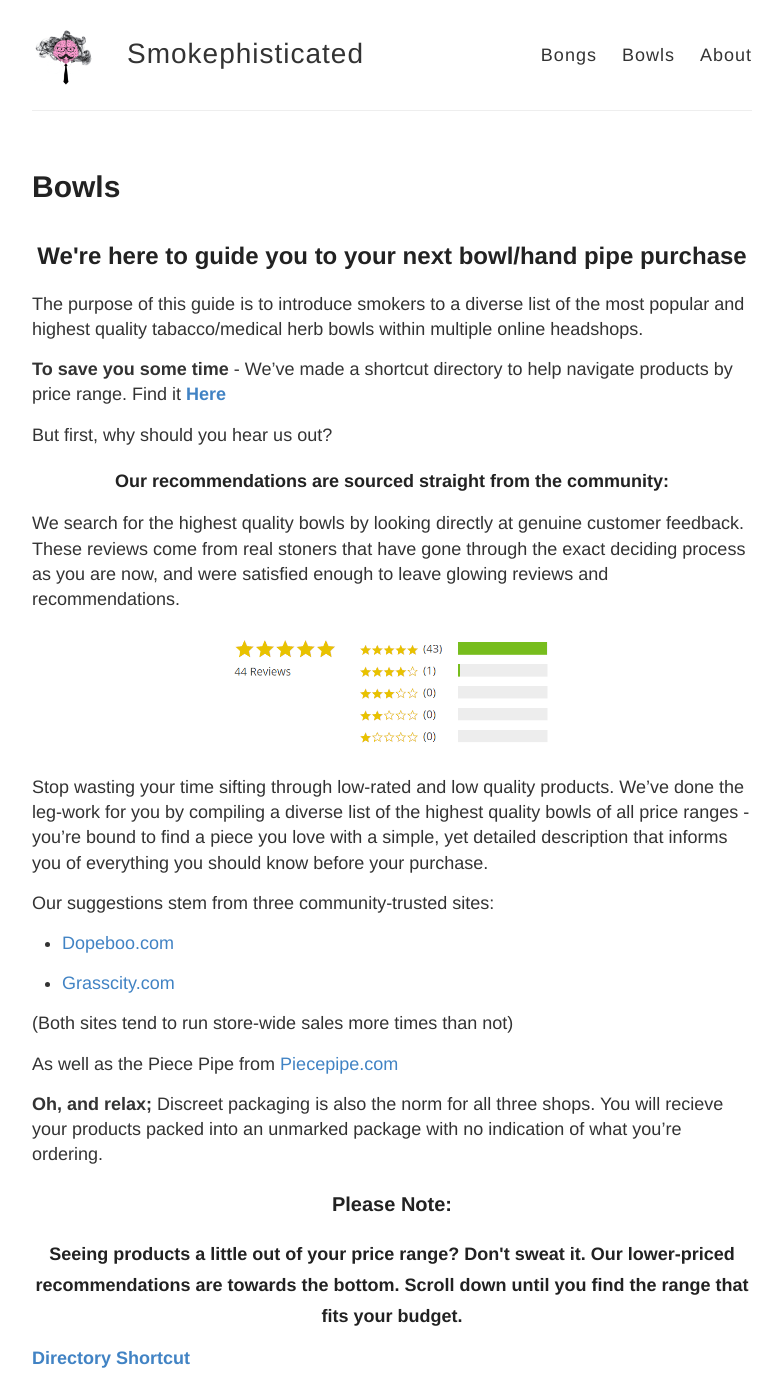
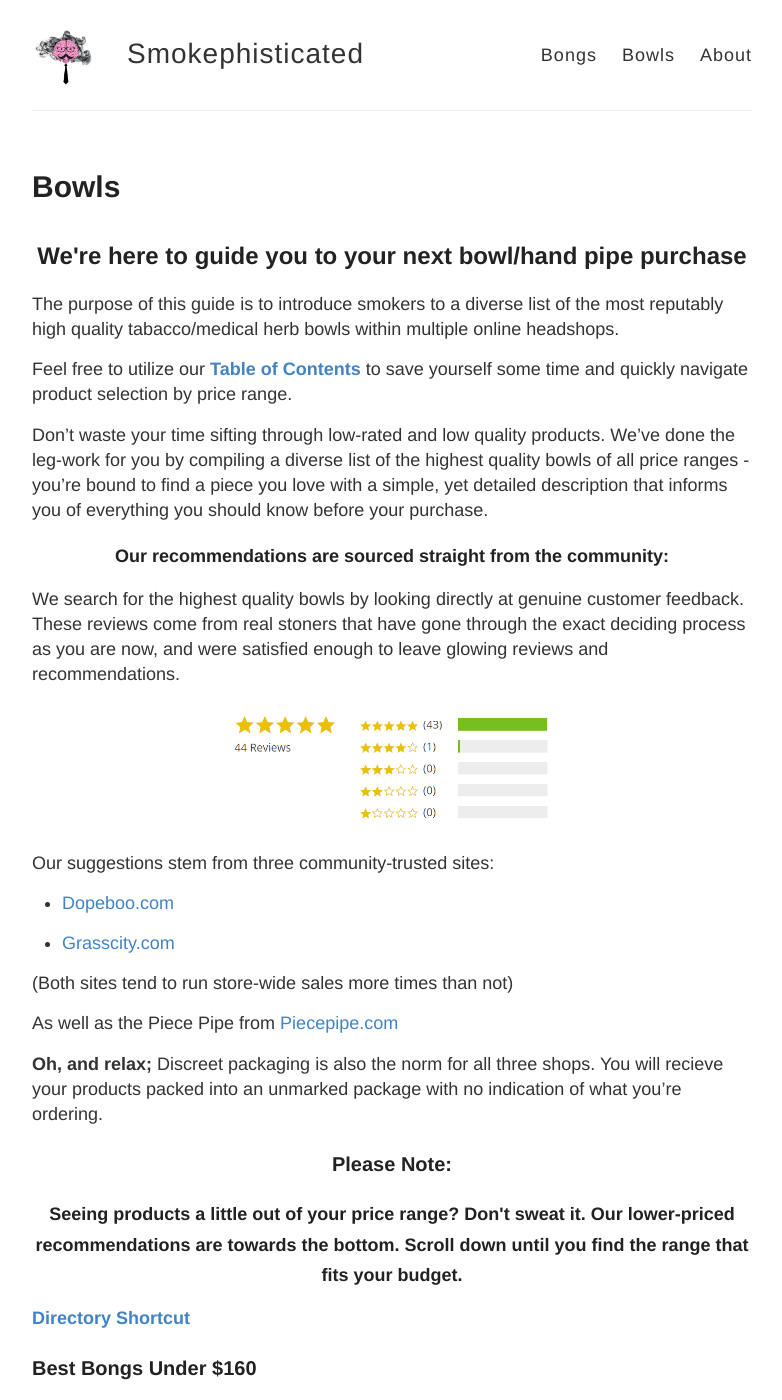
Before and after one commit to smokephisticated/smokephisticated, a Jekyll site: the page built from pages/bowls/bowls.md, in a window 1280 px wide and 1400 px high. Shown: the whole window, without its empty margins (248-1030 px from the left). Built offline with Jekyll 4.4.1, drawn with Linux system fonts in a browser that asks for light colours.

Commit message:
Directory tests

```diff
--- a/pages/bowls/bowls.md
+++ b/pages/bowls/bowls.md
@@ -7,19 +7,17 @@
 
 <h2 class="heading-center">We're here to guide you to your next bowl/hand pipe purchase</h2>
 
-The purpose of this guide is to introduce smokers to a diverse list of the most popular and highest quality tabacco/medical herb bowls within multiple online headshops.
+The purpose of this guide is to introduce smokers to a diverse list of the most reputably high quality tabacco/medical herb bowls within multiple online headshops.
 
-**To save you some time** - We've made a shortcut directory to help navigate products by price range. Find it  **[Here](#bowldirectory)**
+Feel free to utilize our **[Table of Contents](#bowldirectory)** to save yourself some time and quickly navigate product selection by price range.
 
-But first, why should you hear us out?
+Don't waste your time sifting through low-rated and low quality products. We've done the leg-work for you by compiling a diverse list of the highest quality bowls of all price ranges - you're bound to find a piece you love with a simple, yet detailed description that informs you of everything you should know before your purchase.
 
 <h5 class="heading-center">Our recommendations are sourced straight from the community:</h5>
 
 We search for the highest quality bowls by looking directly at genuine customer feedback. These reviews come from real stoners that have gone through the exact deciding process as you are now, and were satisfied enough to leave glowing reviews and recommendations.
 
 <img alt="Rating Example" class="img-middle" src="/img/bowls/rating-example.png" />
-
-Stop wasting your time sifting through low-rated and low quality products. We've done the leg-work for you by compiling a diverse list of the highest quality bowls of all price ranges - you're bound to find a piece you love with a simple, yet detailed description that informs you of everything you should know before your purchase.
 
 Our suggestions stem from three community-trusted sites:
 
```
